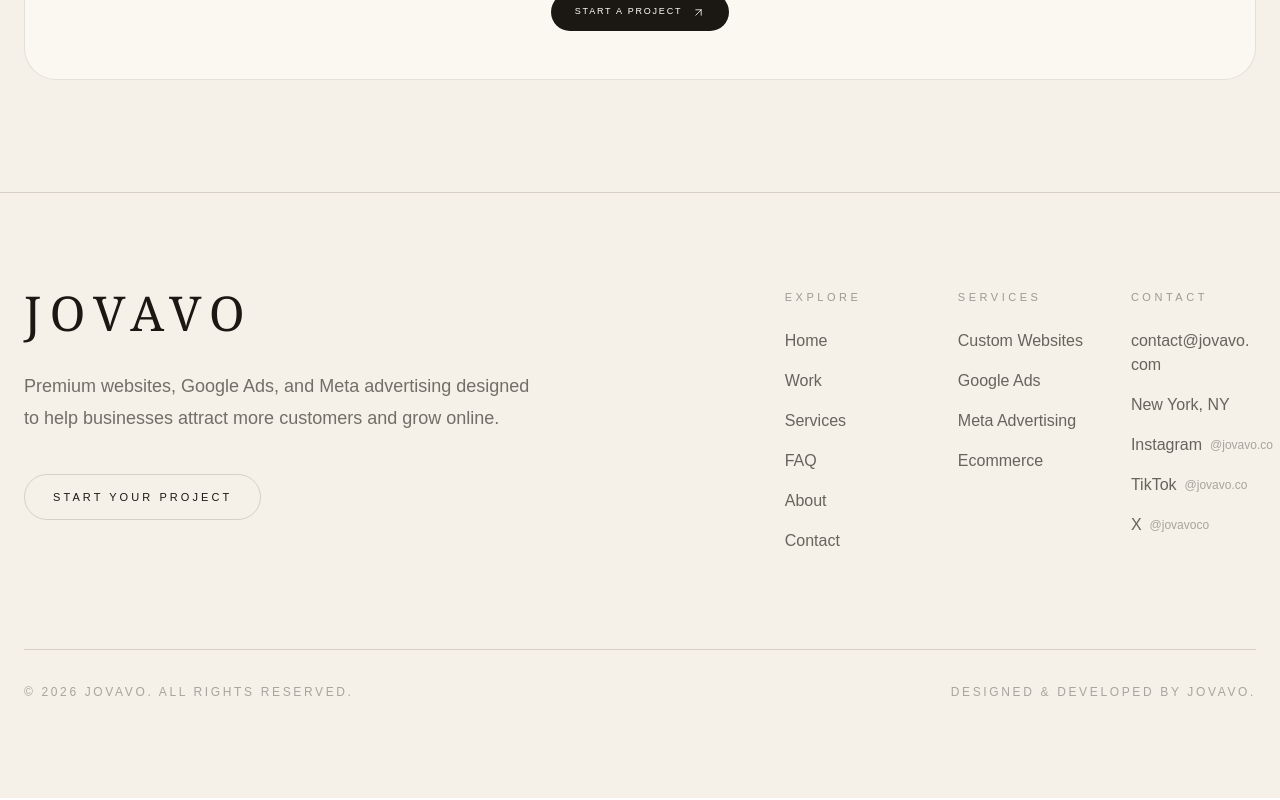
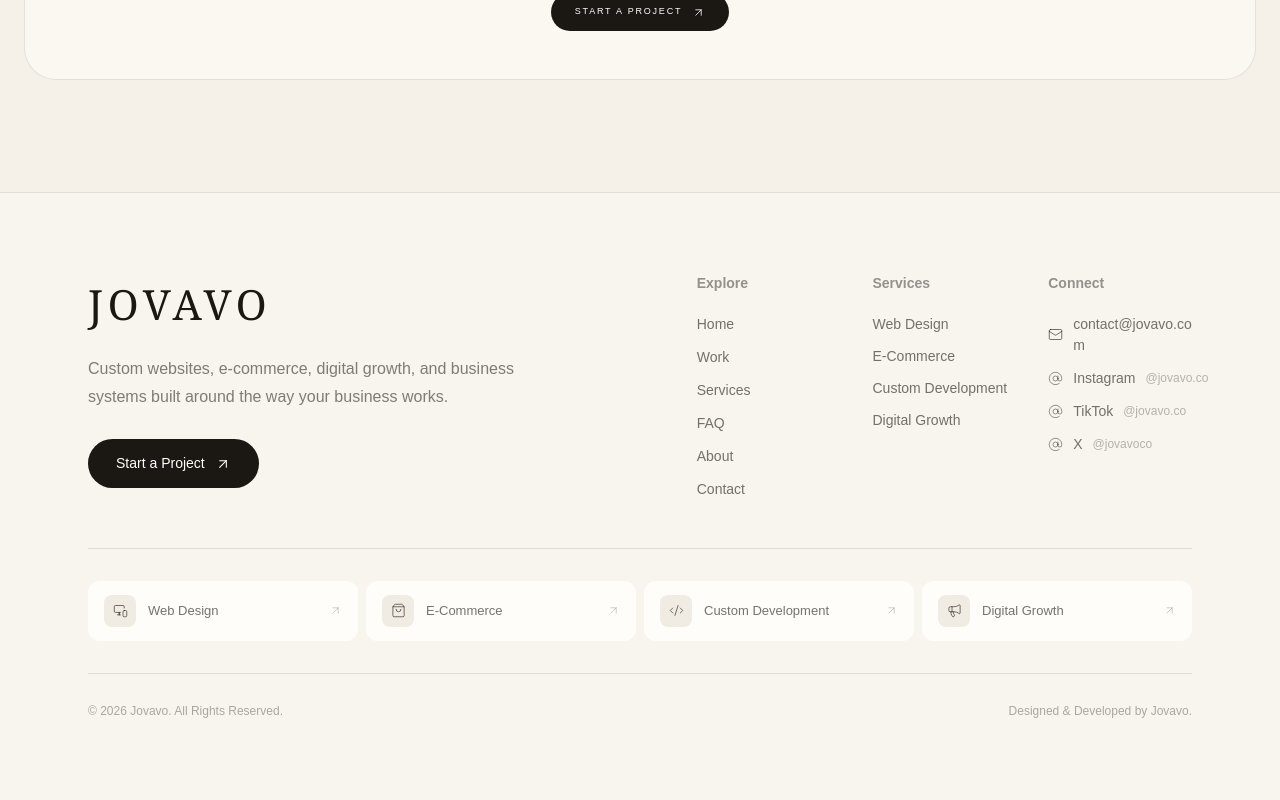
Before and after one commit to Jovavoco/jovavo, a Next.js app: page /work in a window 1280 px wide. Shown: the part 1437-2237 px from the top of the page. Built offline with nearby package versions, Linux system fonts and the light colour scheme; no server answers.

Commit message:
Update Footer.tsx

```diff
--- a/components/Footer.tsx
+++ b/components/Footer.tsx
@@ -1,4 +1,13 @@
 import Link from "next/link";
+import {
+  ArrowUpRight,
+  AtSign,
+  Code2,
+  Mail,
+  Megaphone,
+  MonitorSmartphone,
+  ShoppingBag,
+} from "lucide-react";
 
 const navigation = [
   { name: "Home", href: "/" },
@@ -10,10 +19,26 @@ const navigation = [
 ];
 
 const services = [
-  "Custom Websites",
-  "Google Ads",
-  "Meta Advertising",
-  "Ecommerce",
+  {
+    name: "Web Design",
+    href: "/services#website-design",
+    icon: MonitorSmartphone,
+  },
+  {
+    name: "E-Commerce",
+    href: "/services#web-development",
+    icon: ShoppingBag,
+  },
+  {
+    name: "Custom Development",
+    href: "/services#web-development",
+    icon: Code2,
+  },
+  {
+    name: "Digital Growth",
+    href: "/services#digital-growth",
+    icon: Megaphone,
+  },
 ];
 
 const socialLinks = [
@@ -36,82 +61,118 @@ const socialLinks = [
 
 export default function Footer() {
   return (
-    <footer className="w-full overflow-hidden border-t border-[#d8d0c5] bg-[#f5f1e8]">
-      <div className="mx-auto w-full max-w-7xl px-4 py-16 sm:px-6 sm:py-20 md:py-24">
-        <div className="grid gap-14 lg:grid-cols-[1.3fr_0.9fr] lg:gap-20">
-          {/* LEFT SIDE */}
+    <footer className="w-full overflow-hidden border-t border-[#1b1713]/10 bg-[#f8f5ef] text-[#1b1713]">
+      <div className="mx-auto w-full max-w-6xl px-5 py-14 sm:px-6 sm:py-16 md:py-20">
+        {/* =========================================================
+            TOP
+        ========================================================= */}
+
+        <div className="grid gap-12 lg:grid-cols-[1.1fr_1fr] lg:gap-16">
+          {/* LEFT / BRAND */}
+
           <div>
             <Link
               href="/"
-              className="inline-block font-serif text-3xl font-light tracking-[0.16em] text-[#1b1713] transition duration-300 hover:opacity-70 sm:text-4xl sm:tracking-[0.18em] lg:text-5xl"
+              className="inline-block font-serif text-[2.2rem] font-light tracking-[0.12em] transition-opacity duration-300 hover:opacity-60 sm:text-[2.6rem]"
             >
               JOVAVO
             </Link>
 
-            <p className="mt-6 max-w-lg text-base leading-7 text-[#1b1713]/60 sm:mt-8 sm:text-lg sm:leading-8">
-              Premium websites, Google Ads, and Meta advertising designed to
-              help businesses attract more customers and grow online.
+            <p className="mt-5 max-w-md text-[15px] leading-7 text-[#1b1713]/55 sm:text-[16px]">
+              Custom websites, e-commerce, digital growth, and business
+              systems built around the way your business works.
             </p>
 
             <Link
               href="/contact"
-              className="mt-8 inline-flex w-full items-center justify-center rounded-full border border-[#1b1713]/15 px-7 py-3.5 text-[10px] uppercase tracking-[0.22em] text-[#1b1713] transition-all duration-300 hover:-translate-y-1 hover:bg-[#1b1713] hover:text-white sm:mt-10 sm:w-fit sm:text-[11px] sm:tracking-[0.28em]"
+              className="group mt-7 inline-flex w-full items-center justify-center gap-2.5 rounded-full bg-[#1b1713] px-7 py-3.5 text-[14px] font-medium text-white transition-all duration-300 hover:-translate-y-0.5 hover:bg-[#302a24] sm:w-auto"
             >
-              Start Your Project
+              Start a Project
+
+              <ArrowUpRight
+                size={16}
+                strokeWidth={1.6}
+                className="transition-transform duration-300 group-hover:translate-x-0.5 group-hover:-translate-y-0.5"
+              />
             </Link>
           </div>
 
-          {/* RIGHT SIDE */}
-          <div className="grid grid-cols-2 gap-x-8 gap-y-12 sm:grid-cols-3 sm:gap-10 lg:gap-12">
-            {/* NAVIGATION */}
+          {/* RIGHT */}
+
+          <div className="grid grid-cols-2 gap-x-8 gap-y-10 sm:grid-cols-3">
+            {/* EXPLORE */}
+
             <div>
-              <p className="mb-5 text-[10px] uppercase tracking-[0.26em] text-[#1b1713]/40 sm:mb-6 sm:text-[11px] sm:tracking-[0.32em]">
+              <p className="mb-5 text-[14px] font-semibold text-[#1b1713]/45">
                 Explore
               </p>
 
-              <div className="flex flex-col gap-3.5 sm:gap-4">
+              <div className="flex flex-col gap-3">
                 {navigation.map((item) => (
                   <Link
                     key={item.name}
                     href={item.href}
-                    className="w-fit text-sm text-[#1b1713]/65 transition duration-300 hover:translate-x-1 hover:text-[#1b1713] sm:text-base"
+                    className="group flex w-fit items-center gap-1.5 text-[14px] text-[#1b1713]/60 transition-all duration-300 hover:text-[#1b1713]"
                   >
                     {item.name}
+
+                    <ArrowUpRight
+                      size={12}
+                      strokeWidth={1.5}
+                      className="opacity-0 transition-all duration-300 group-hover:-translate-y-0.5 group-hover:translate-x-0.5 group-hover:opacity-100"
+                    />
                   </Link>
                 ))}
               </div>
             </div>
 
             {/* SERVICES */}
+
             <div>
-              <p className="mb-5 text-[10px] uppercase tracking-[0.26em] text-[#1b1713]/40 sm:mb-6 sm:text-[11px] sm:tracking-[0.32em]">
+              <p className="mb-5 text-[14px] font-semibold text-[#1b1713]/45">
                 Services
               </p>
 
-              <div className="flex flex-col gap-3.5 text-sm text-[#1b1713]/65 sm:gap-4 sm:text-base">
-                {services.map((service) => (
-                  <p key={service}>{service}</p>
+              <div className="flex flex-col gap-3">
+                {services.map(({ name, href }) => (
+                  <Link
+                    key={name}
+                    href={href}
+                    className="text-[14px] leading-5 text-[#1b1713]/60 transition-colors duration-300 hover:text-[#1b1713]"
+                  >
+                    {name}
+                  </Link>
                 ))}
               </div>
             </div>
 
-            {/* CONTACT */}
-            <div className="col-span-2 min-w-0 sm:col-span-1">
-              <p className="mb-5 text-[10px] uppercase tracking-[0.26em] text-[#1b1713]/40 sm:mb-6 sm:text-[11px] sm:tracking-[0.32em]">
-                Contact
+            {/* CONNECT */}
+
+            <div className="col-span-2 sm:col-span-1">
+              <p className="mb-5 text-[14px] font-semibold text-[#1b1713]/45">
+                Connect
               </p>
 
-              <div className="min-w-0 space-y-3.5 text-sm text-[#1b1713]/65 sm:space-y-4 sm:text-base">
+              <div className="flex flex-col gap-3">
+                {/* EMAIL */}
+
                 <a
                   href="mailto:contact@jovavo.com"
-                  className="block max-w-full overflow-hidden break-words transition hover:text-[#1b1713]"
+                  className="group flex w-fit max-w-full items-center gap-2.5 text-[14px] text-[#1b1713]/60 transition-colors duration-300 hover:text-[#1b1713]"
                 >
+                  <Mail
+                    size={15}
+                    strokeWidth={1.6}
+                    className="shrink-0"
+                  />
+
+                  <span className="break-all">
                     contact@jovavo.com
+                  </span>
                 </a>
 
-                <p>New York, NY</p>
+                {/* SOCIALS */}
 
-                <div className="space-y-3.5 sm:space-y-4">
                 {socialLinks.map((social) => (
                   <a
                     key={social.name}
@@ -119,11 +180,17 @@ export default function Footer() {
                     target="_blank"
                     rel="noopener noreferrer"
                     aria-label={`${social.name} ${social.handle}`}
-                      className="group flex w-fit items-center gap-2 transition hover:text-[#1b1713]"
+                    className="group flex w-fit items-center gap-2.5 text-[14px] text-[#1b1713]/60 transition-colors duration-300 hover:text-[#1b1713]"
                   >
+                    <AtSign
+                      size={15}
+                      strokeWidth={1.6}
+                      className="shrink-0 text-[#1b1713]/45 transition-colors group-hover:text-[#1b1713]"
+                    />
+
                     <span>{social.name}</span>
 
-                      <span className="text-xs text-[#1b1713]/35 transition group-hover:text-[#1b1713]/60">
+                    <span className="hidden text-[12px] text-[#1b1713]/30 transition-colors group-hover:text-[#1b1713]/50 xl:inline">
                       {social.handle}
                     </span>
                   </a>
@@ -132,13 +199,47 @@ export default function Footer() {
             </div>
           </div>
         </div>
+
+        {/* =========================================================
+            SERVICE STRIP
+        ========================================================= */}
+
+        <div className="mt-12 grid gap-2 border-t border-[#1b1713]/10 pt-8 sm:grid-cols-2 lg:grid-cols-4">
+          {services.map(({ name, href, icon: Icon }) => (
+            <Link
+              key={name}
+              href={href}
+              className="group flex items-center gap-3 rounded-xl bg-[#fffdf9] px-4 py-3.5 transition-all duration-300 hover:-translate-y-0.5"
+            >
+              <div className="flex h-8 w-8 shrink-0 items-center justify-center rounded-lg bg-[#f1ece3] text-[#1b1713]/60 transition-all duration-300 group-hover:bg-[#1b1713] group-hover:text-white">
+                <Icon size={15} strokeWidth={1.6} />
               </div>
 
-        {/* BOTTOM */}
-        <div className="mt-16 flex flex-col gap-4 border-t border-[#d8d0c5] pt-8 text-center text-[10px] uppercase leading-5 tracking-[0.16em] text-[#1b1713]/35 sm:text-[11px] sm:tracking-[0.18em] md:mt-24 md:flex-row md:items-center md:justify-between md:text-left md:text-[12px] md:tracking-[0.22em]">
-          <p>© {new Date().getFullYear()} Jovavo. All Rights Reserved.</p>
+              <span className="flex-1 text-[13px] font-medium text-[#1b1713]/60 transition-colors group-hover:text-[#1b1713]">
+                {name}
+              </span>
 
-          <p>Designed &amp; Developed by Jovavo.</p>
+              <ArrowUpRight
+                size={13}
+                strokeWidth={1.5}
+                className="text-[#1b1713]/25 transition-transform duration-300 group-hover:-translate-y-0.5 group-hover:translate-x-0.5"
+              />
+            </Link>
+          ))}
+        </div>
+
+        {/* =========================================================
+            BOTTOM
+        ========================================================= */}
+
+        <div className="mt-8 flex flex-col gap-3 border-t border-[#1b1713]/10 pt-7 text-[12px] text-[#1b1713]/35 sm:flex-row sm:items-center sm:justify-between">
+          <p>
+            © {new Date().getFullYear()} Jovavo. All Rights Reserved.
+          </p>
+
+          <p>
+            Designed &amp; Developed by Jovavo.
+          </p>
         </div>
       </div>
     </footer>
```
Lines whose indentation alone changed are shown as unchanged.
